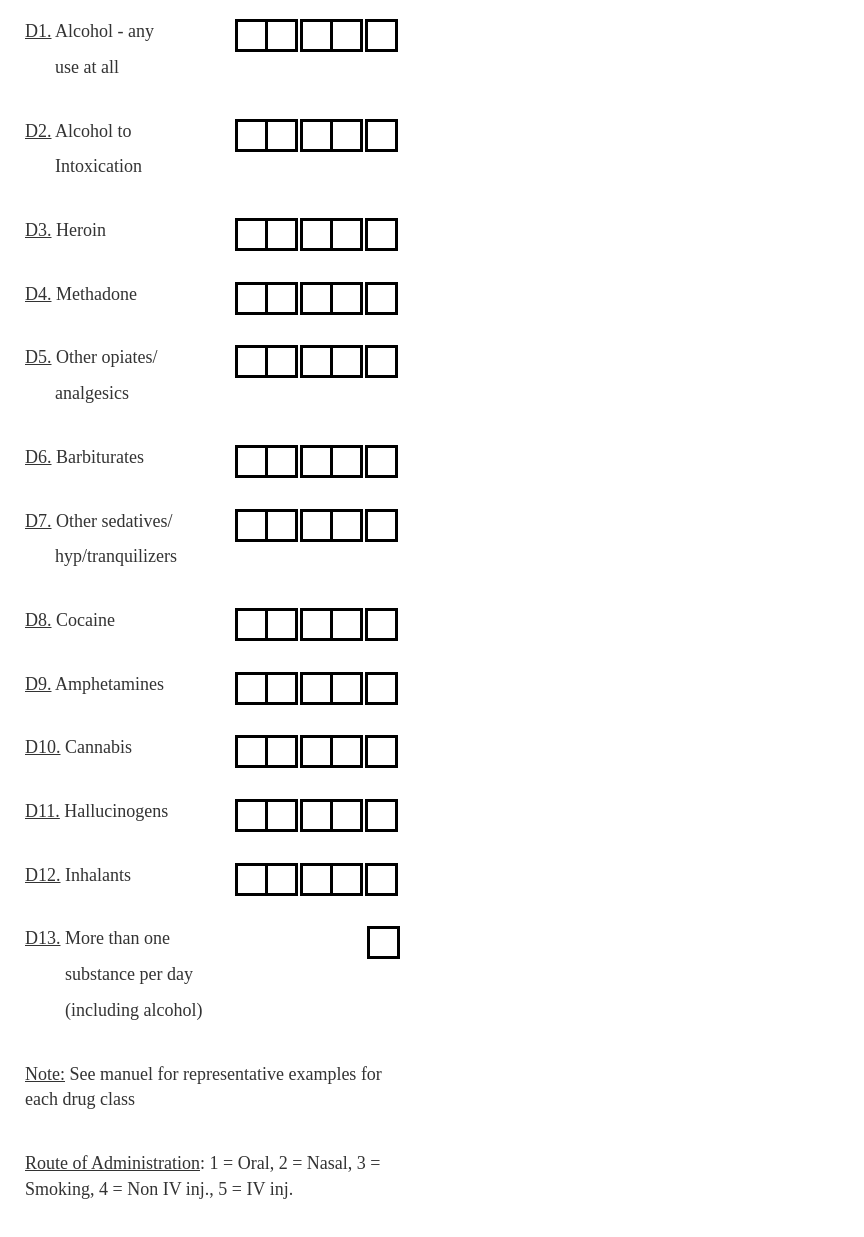
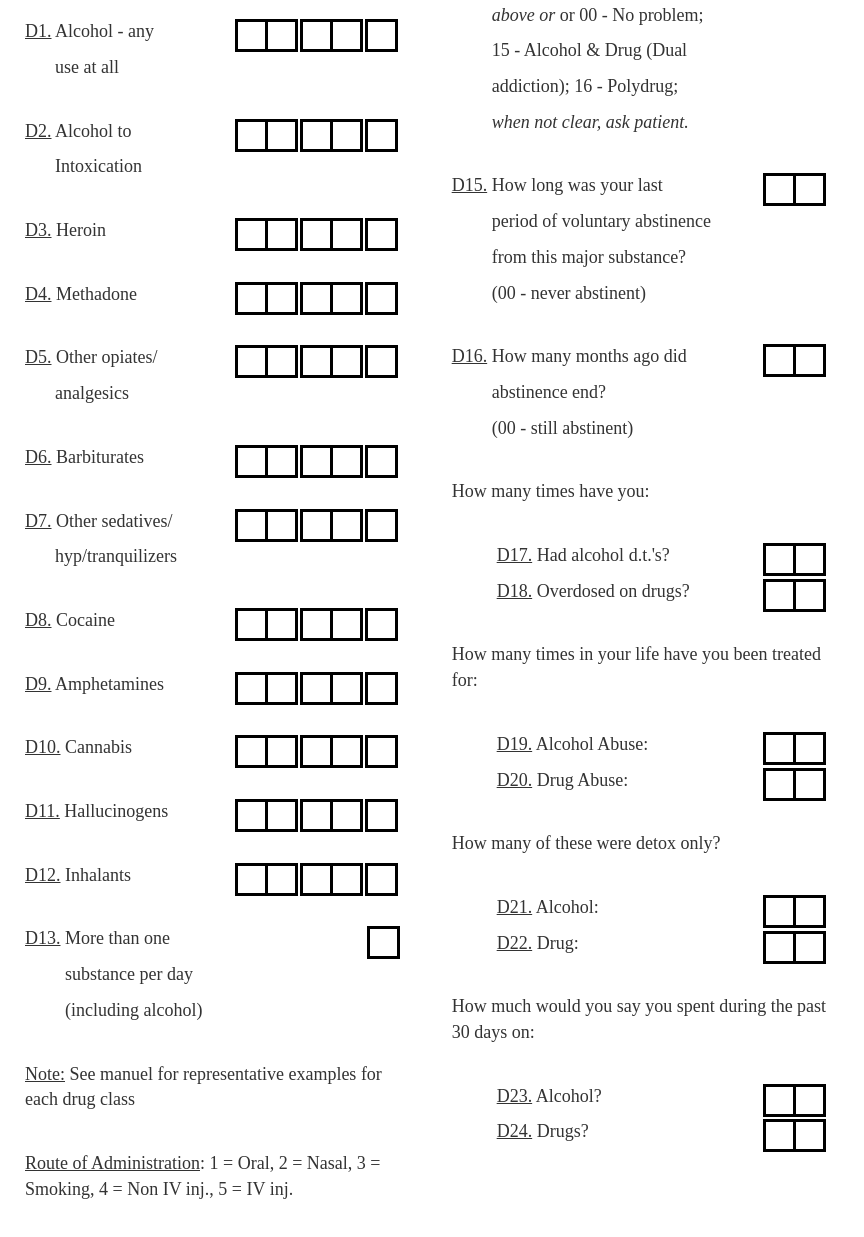
Before and after one commit to impomales/HTMLForm4, a plain HTML site: page index.html in a window 1280 px wide. Shown: the part 4261-5498 px from the top of the page, without its empty margins (0-864 px from the left). Drawn offline with nearby package versions, Linux system fonts and the light colour scheme.

Commit message:
finished CentralDiv in Drug..

```diff
--- a/index.html
+++ b/index.html
@@ -1701,7 +1701,110 @@
             </tr>
           </table>
           <p><u>D14.</u> Which substance is the major</p><br>
-          <p style="margin-left: 40px">problem?<em> Please code as</em></p>
+          <p style="margin-left: 40px">problem?<em> Please code as</em></p><br>
+          <p style="margin-left: 40px"><em>above or</em> or 00 - No problem;</p><br>
+          <p style="margin-left: 40px">15 - Alcohol &amp; Drug (Dual</p><br>
+          <p style="margin-left: 40px">addiction); 16 - Polydrug;</p><br>
+          <p style="margin-left: 40px"><em>when not clear, ask patient.</em></p>
+        </li>
+        <li>
+          <table>
+            <tr>
+              <td class="formCell"></td>
+              <td class="formCell"></td>
+            </tr>
+          </table>
+          <p><u>D15.</u> How long was your last</p><br>
+          <p style="margin-left: 40px">period of voluntary abstinence</p><br>
+          <p style="margin-left: 40px">from this major substance?</p><br>
+          <p style="margin-left: 40px">(00 - never abstinent)</p>
+        </li>
+        <li>
+          <table>
+            <tr>
+              <td class="formCell"></td>
+              <td class="formCell"></td>
+            </tr>
+          </table>
+          <p><u>D16.</u> How many months ago did</p><br>
+          <p style="margin-left: 40px">abstinence end?</p><br>
+          <p style="margin-left: 40px">(00 - still abstinent)</p>
+        </li>
+        <li>
+          <p>How many times have you:</p>
+        </li>
+        <li>
+          <table>
+            <tr>
+              <td class="formCell"></td>
+              <td class="formCell"></td>
+            </tr>
+          </table>
+          <p style="margin-left: 45px"><u>D17.</u> Had alcohol d.t.'s?</p><br>
+          <table>
+            <tr>
+              <td class="formCell"></td>
+              <td class="formCell"></td>
+            </tr>
+          </table>
+          <p style="margin-left: 45px"><u>D18.</u> Overdosed on drugs?</p>
+        </li>
+        <li>
+          <p>How many times in your life have you been treated for:</p>
+        </li>
+        <li>
+          <table>
+            <tr>
+              <td class="formCell"></td>
+              <td class="formCell"></td>
+            </tr>
+          </table>
+          <p style="margin-left: 45px"><u>D19.</u> Alcohol Abuse:</p><br>
+          <table>
+            <tr>
+              <td class="formCell"></td>
+              <td class="formCell"></td>
+            </tr>
+          </table>
+          <p style="margin-left: 45px"><u>D20.</u> Drug Abuse:</p>
+        </li>
+        <li>
+          <p>How many of these were detox only?</p>
+        </li>
+        <li>
+          <table>
+            <tr>
+              <td class="formCell"></td>
+              <td class="formCell"></td>
+            </tr>
+          </table>
+          <p style="margin-left: 45px"><u>D21.</u> Alcohol:</p><br>
+          <table>
+            <tr>
+              <td class="formCell"></td>
+              <td class="formCell"></td>
+            </tr>
+          </table>
+          <p style="margin-left: 45px"><u>D22.</u> Drug:</p>
+        </li>
+        <li>
+          <p>How much would you say you spent during the past 30 days on:</p>
+        </li>
+        <li>
+          <table>
+            <tr>
+              <td class="formCell"></td>
+              <td class="formCell"></td>
+            </tr>
+          </table>
+          <p style="margin-left: 45px"><u>D23.</u> Alcohol?</p><br>
+          <table>
+            <tr>
+              <td class="formCell"></td>
+              <td class="formCell"></td>
+            </tr>
+          </table>
+          <p style="margin-left: 45px"><u>D24.</u> Drugs?</p>
         </li>
       </ul>
     </div>
```
